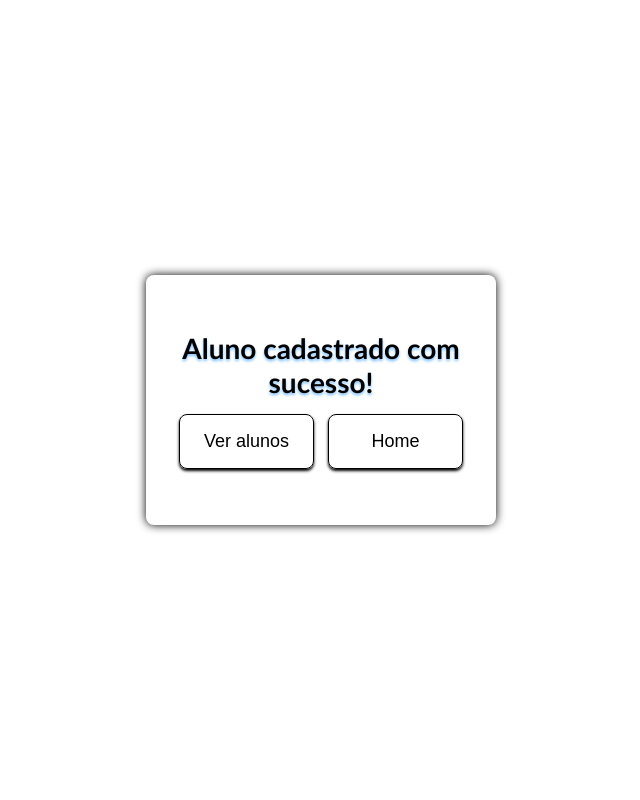
After one commit to Iron-de-Oliveira/programa-o_para_web, a Flask app: page /segunda_pagina.html in a window 1280 px wide. The commit adds this page. Shown: the whole page, without its empty margins (319-959 px from the left). Run offline with Flask 3, Linux system fonts and the light colour scheme.

Commit message:
atualização do front

```diff
--- /dev/null
+++ b/atividade_avaliativa_A2_CRUD/static/css/style2.css
@@ -0,0 +1,51 @@
+*{
+    padding: 0;
+    margin:0;
+    box-sizing: 0;
+}
+
+body{
+    display: flex;
+    font-family: 'Trebuchet MS', 'Lucida Sans Unicode', 'Lucida Grande', 'Lucida Sans', Arial, sans-serif;
+    justify-content: center;
+    align-items: center;
+}
+
+div[id="pai"]{
+    display: flex;
+    align-items: center;
+    height: 250px;
+    width: 350px;
+    box-shadow: 0px 0px 10px black;
+    border-radius: 8px;
+
+}
+
+div[id="filho"]{
+    text-align: center;
+}
+
+h1{
+    text-shadow: 0px 2px 3px rgb(124, 192, 255);
+    font-size: 28px;
+    margin: 0 0 15 0;
+}
+
+input{
+    font-size: 18px;
+    height: 55px;
+    width: 135px;
+    background: 0;
+    border: solid black 0.5px;
+    border-radius: 8px;
+    box-shadow: 0px 2px 3px black;
+    margin: 0 5 0 5;
+}
+
+input:hover{
+    cursor: pointer;
+    transition: ease-in 0.2s;
+    transform: scale(1.02);
+    box-shadow:  0px 2px 3px rgb(0, 98, 255);
+    color: rgb(0, 98, 255) ;
+}
--- a/atividade_avaliativa_A2_CRUD/templates/index.html
+++ b/atividade_avaliativa_A2_CRUD/templates/cadastro.html
@@ -9,7 +9,7 @@
 </head>
 <body>
     <div id="pai">
-        <form>
+        <form id="form">
             <h1>Seja bem vindo!</h1>
             <div id="coleta">
                 <label for="name">Nome</label>
@@ -25,7 +25,7 @@
             </div>
 
             <div id="botoes">
-                <input type="button" value="Enviar" onclick="coletar_dados()">
+                <input type="button" value="Enviar" onclick="coletar_dados() " >
                 <input type="reset" value="Limpar">
             </div>
         </form>
--- /dev/null
+++ b/atividade_avaliativa_A2_CRUD/templates/segunda_pagina.html
@@ -0,0 +1,33 @@
+<html lang="en">
+<head>
+    <meta charset="UTF-8">
+    <meta name="viewport" content="width=device-width, initial-scale=1.0">
+    <title>Document</title>
+    <link href="https://cdn.jsdelivr.net/npm/bootstrap@5.3.5/dist/css/bootstrap.min.css" integrity="sha384-SgOJa3DmI69IUzQ2PVdRZhwQ+dy64/BUtbMJw1MZ8t5HZApcHrRKUc4W0kG879m7" crossorigin="anonymous">
+    <link rel="stylesheet" href="{{ url_for('static', filename='css/style2.css') }}">
+
+</head>
+<body>
+    <div id="pai">
+
+        <div id="filho">
+            <h1>Aluno cadastrado com sucesso!<wbr> </h1>
+            <input type="button" value="Ver alunos" onclick="mostar_alunos()">
+            <input type="button" value="Home" onclick="home()">
+        </div>
+    </div>
+
+    <script>
+        function home(){
+            window.location.href="cadastro.html"
+        }
+
+        function mostar_alunos(){
+            window.location.href="resultado.html"
+        }
+    </script>
+
+    <script src="https://cdn.jsdelivr.net/npm/bootstrap@5.3.5/dist/js/bootstrap.bundle.min.js" integrity="sha384-k6d4wzSIapyDyv1kpU366/PK5hCdSbCRGRCMv+eplOQJWyd1fbcAu9OCUj5zNLiq" crossorigin="anonymous"></script>
+
+</body>
+</html>
--- a/atividade_avaliativa_A2_CRUD/views.py
+++ b/atividade_avaliativa_A2_CRUD/views.py
@@ -15,9 +15,17 @@ def gerar_id_unico(cursor):
             return novo_id
 
 # rota para
-@app.route("/cadastro")
+@app.route("/cadastro.html")
 def retornar_pagina():
-        return render_template("index.html")
+        return render_template("cadastro.html")
+
+@app.route("/segunda_pagina.html")
+def pagina2():
+    return render_template("segunda_pagina.html")
+
+@app.route("/resultado.html")
+def pagina_aluno():
+    return render_template("resultado.html")
 
 # CRIAR ALUNO
 @app.route("/aluno", methods=['POST'])
@@ -42,8 +50,6 @@ def criar_aluno():
     print("Erro ao inserir no banco:", e)
     return jsonify({"message": "Erro ao salvar no banco de dados"}), 500
  return jsonify({"message": "Aluno cadastrado com sucesso!"}), 201
-
-
 
 # EXIBIR ALUNO
 @app.route("/aluno", methods=['GET'])
```
Also changed, not shown: atividade_avaliativa_A2_CRUD/static/css/style.css (+7 -5 lines), atividade_avaliativa_A2_CRUD/static/js/index.js (+7 -0 lines), atividade_avaliativa_A2_CRUD/templates/resultado.html (added, +15 -0 lines).
